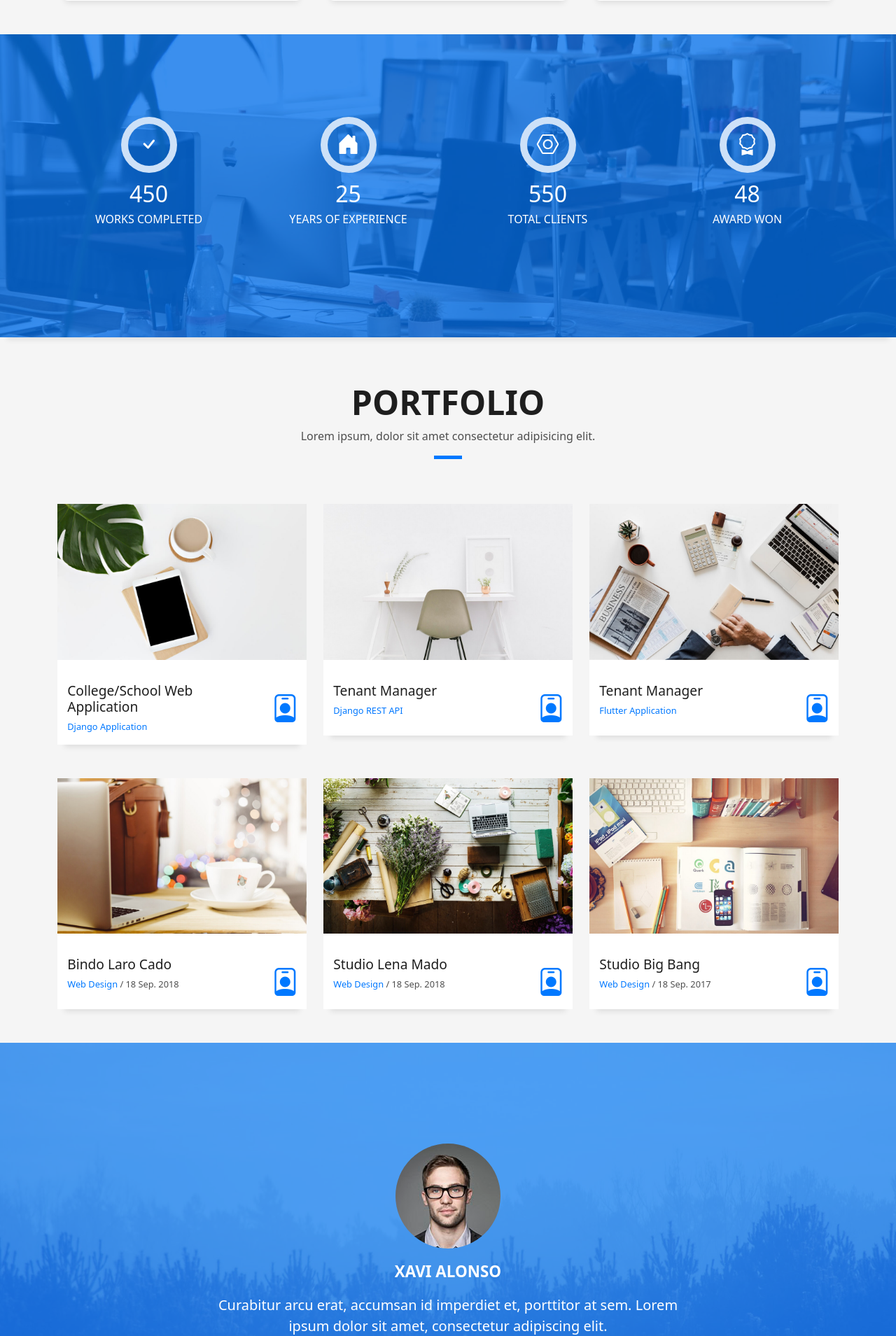
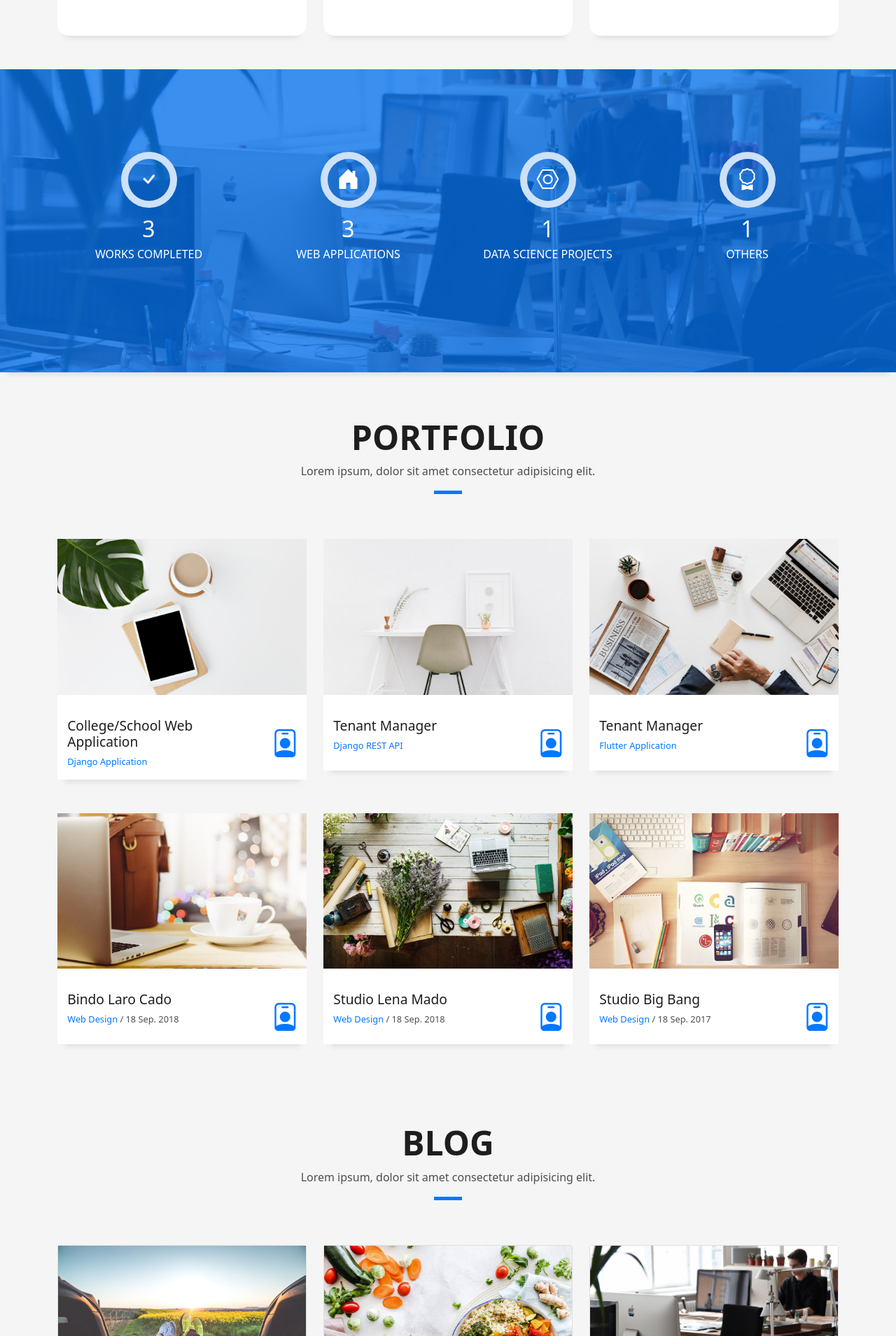
Before and after one commit to gourav-shinde/portfolio, a Django app: page / in a window 1280 px wide. Shown: the part 2543-4452 px from the top of the page at 70% size. Run offline with Django 3.2, Linux system fonts and the light colour scheme; some libraries are stand-ins or nearby versions.

Commit message:
few changes

```diff
--- a/mainApp/models.py
+++ b/mainApp/models.py
@@ -18,6 +18,7 @@ class EmailThread(threading.Thread):
 
 	def run(self):
 		self.email.send(fail_silently=True)
+
 
 class Feedback(models.Model):
     name=models.CharField(max_length=30)
--- a/templates/index.html
+++ b/templates/index.html
@@ -90,7 +81,7 @@
   </header><!-- End Header -->
 
   <!-- ======= Hero Section ======= -->
-  <div id="hero" class="hero route bg-image" style="background-image: url(assets/img/hero-bg.jpg)">
+  <div id="hero" class="hero route bg-image" style="background-image: url(static/images/cover_photo.jpg);">
     <div class="overlay-itro"></div>
     <div class="hero-content display-table">
       <div class="table-cell">
@@ -117,7 +108,7 @@
                   <div class="row">
                     <div class="col-sm-6 col-md-5">
                       <div class="about-img">
-                        <img src="{% static 'assets/img/testimonial-2.jpg' %}" class="img-fluid rounded b-shadow-a" alt="">
+                        <img src="{% static 'images/profile.jpeg' %}" class="img-fluid rounded b-shadow-a" style="height: 200px;"alt="">
                       </div>
                     </div>
                     <div class="col-sm-6 col-md-7">
@@ -169,6 +161,13 @@
                         <li>GATE 2021 CSE AIR:6639 Score:450.</li>
                       </ul>
                     </p>
+                    <div class="socials">
+                      <ul>
+                        <li><a href="https://github.com/gourav-shinde"><span class="ico-circle"><i class="bi bi-github"></i></span></a></li>
+                        <li><a href="https://twitter.com/Gaurav00Shinde"><span class="ico-circle"><i class="bi bi-twitter"></i></span></a></li>
+                        <li><a href="https://www.linkedin.com/in/gaurav-shinde-835620140/?originalSubdomain=in"><span class="ico-circle"><i class="bi bi-linkedin"></i></span></a></li>
+                      </ul>
+                    </div>
                   </div>
                 </div>
               </div>
@@ -300,7 +299,7 @@
                 <span class="ico-circle"><i class="bi bi-check"></i></span>
               </div>
               <div class="counter-num">
-                <p data-purecounter-start="0" data-purecounter-end="450" data-purecounter-duration="1" class="counter purecounter"></p>
+                <p data-purecounter-start="0" data-purecounter-end="3" data-purecounter-duration="1" class="counter purecounter"></p>
                 <span class="counter-text">WORKS COMPLETED</span>
               </div>
             </div>
@@ -311,8 +310,8 @@
                 <span class="ico-circle"><i class="bi bi-journal-richtext"></i></span>
               </div>
               <div class="counter-num">
-                <p data-purecounter-start="0" data-purecounter-end="25" data-purecounter-duration="1" class="counter purecounter"></p>
-                <span class="counter-text">YEARS OF EXPERIENCE</span>
+                <p data-purecounter-start="0" data-purecounter-end="3" data-purecounter-duration="1" class="counter purecounter"></p>
+                <span class="counter-text">WEB APPLICATIONS</span>
               </div>
             </div>
           </div>
@@ -322,8 +321,8 @@
                 <span class="ico-circle"><i class="bi bi-people"></i></span>
               </div>
               <div class="counter-num">
-                <p data-purecounter-start="0" data-purecounter-end="550" data-purecounter-duration="1" class="counter purecounter"></p>
-                <span class="counter-text">TOTAL CLIENTS</span>
+                <p data-purecounter-start="0" data-purecounter-end="1" data-purecounter-duration="1" class="counter purecounter"></p>
+                <span class="counter-text">DATA SCIENCE PROJECTS</span>
               </div>
             </div>
           </div>
@@ -333,8 +332,8 @@
                 <span class="ico-circle"><i class="bi bi-award"></i></span>
               </div>
               <div class="counter-num">
-                <p data-purecounter-start="0" data-purecounter-end="48" data-purecounter-duration="1" class="counter purecounter"></p>
-                <span class="counter-text">AWARD WON</span>
+                <p data-purecounter-start="0" data-purecounter-end="1" data-purecounter-duration="1" class="counter purecounter"></p>
+                <span class="counter-text">OTHERS</span>
               </div>
             </div>
           </div>
@@ -508,56 +507,7 @@
       </div>
     </section><!-- End Portfolio Section -->
 
-    <!-- ======= Testimonials Section ======= -->
-    <div class="testimonials paralax-mf bg-image" style="background-image: url(assets/img/overlay-bg.jpg)">
-      <div class="overlay-mf"></div>
-      <div class="container">
-        <div class="row">
-          <div class="col-md-12">
 
-            <div class="testimonials-slider swiper-container" data-aos="fade-up" data-aos-delay="100">
-              <div class="swiper-wrapper">
-
-                <div class="swiper-slide">
-                  <div class="testimonial-box">
-                    <div class="author-test">
-                      <img src="{% static 'assets/img/testimonial-2.jpg' %}" alt="" class="rounded-circle b-shadow-a">
-                      <span class="author">Xavi Alonso</span>
-                    </div>
-                    <div class="content-test">
-                      <p class="description lead">
-                        Curabitur arcu erat, accumsan id imperdiet et, porttitor at sem. Lorem ipsum dolor sit amet,
-                        consectetur adipiscing elit.
-                      </p>
-                    </div>
-                  </div>
-                </div><!-- End testimonial item -->
-
-                <div class="swiper-slide">
-                  <div class="testimonial-box">
-                    <div class="author-test">
-                      <img src="{% static 'assets/img/testimonial-4.jpg' %}" alt="" class="rounded-circle b-shadow-a">
-                      <span class="author">Marta Socrate</span>
-                    </div>
-                    <div class="content-test">
-                      <p class="description lead">
-                        Curabitur arcu erat, accumsan id imperdiet et, porttitor at sem. Lorem ipsum dolor sit amet,
-                        consectetur adipiscing elit.
-                      </p>
-                    </div>
-                  </div>
-                </div><!-- End testimonial item -->
-              </div>
-              <div class="swiper-pagination"></div>
-            </div>
-
-            <!-- <div id="testimonial-mf" class="owl-carousel owl-theme">
-
-        </div> -->
-          </div>
-        </div>
-      </div>
-    </div><!-- End Testimonials Section -->
 
     <!-- ======= Blog Section ======= -->
     <section id="blog" class="blog-mf sect-pt4 route">
@@ -737,10 +686,9 @@
                     </div>
                     <div class="socials">
                       <ul>
-                        <li><a href=""><span class="ico-circle"><i class="bi bi-facebook"></i></span></a></li>
-                        <li><a href=""><span class="ico-circle"><i class="bi bi-instagram"></i></span></a></li>
-                        <li><a href=""><span class="ico-circle"><i class="bi bi-twitter"></i></span></a></li>
-                        <li><a href=""><span class="ico-circle"><i class="bi bi-linkedin"></i></span></a></li>
+                        <li><a href="https://github.com/gourav-shinde"><span class="ico-circle"><i class="bi bi-github"></i></span></a></li>
+                        <li><a href="https://twitter.com/Gaurav00Shinde"><span class="ico-circle"><i class="bi bi-twitter"></i></span></a></li>
+                        <li><a href="https://www.linkedin.com/in/gaurav-shinde-835620140/?originalSubdomain=in"><span class="ico-circle"><i class="bi bi-linkedin"></i></span></a></li>
                       </ul>
                     </div>
                   </div>
@@ -779,6 +727,46 @@
   <div id="preloader"></div>
   <a href="#" class="back-to-top d-flex align-items-center justify-content-center"><i class="bi bi-arrow-up-short"></i></a>
 
+  <!-- my JAVASCRIPT -->
+  <script>
+    msg=document.getElementById("msg")
+
+
+    // Form
+    function form_submit(event){
+    // console.log("hello")
+    event.preventDefault()
+    const myForm =event.target
+    const myFromData= new FormData(myForm)
+    const url="feedback"
+    const method=myForm.getAttribute("method")
+    // console.log(event)
+    const xhr=new XMLHttpRequest()
+    xhr.open(method,url)
+    xhr.onload=function(){
+    // tenant loaded
+    const serverResponse =xhr.response
+    var id;
+    if(xhr.status==200){
+      document.getElementById("ack").style.display="initial"
+      document.getElementById("feedback").reset();
+    }
+    else{
+      document.getElementById("nak").style.display="initial"
+    }
+    document.getElementById("feedback").reset();
+    console.log(serverResponse)
+    console.log(xhr.status)
+
+    }
+    xhr.send(myFromData)
+    }
+    const form_create=document.getElementById("feedback");
+    form_create.addEventListener("submit",form_submit);
+
+
+ </script>
+
   <!-- Vendor JS Files -->
   <script src="{% static 'assets/vendor/bootstrap/js/bootstrap.bundle.min.js' %}"></script>
   <script src="{% static 'assets/vendor/glightbox/js/glightbox.min.js' %}"></script>
```
Also changed, not shown: other parts of templates/index.html (+9 -18 lines), db.sqlite3, static/images/cover_photo.jpg (added), static/images/profile.jpeg (added), 1 other file.
